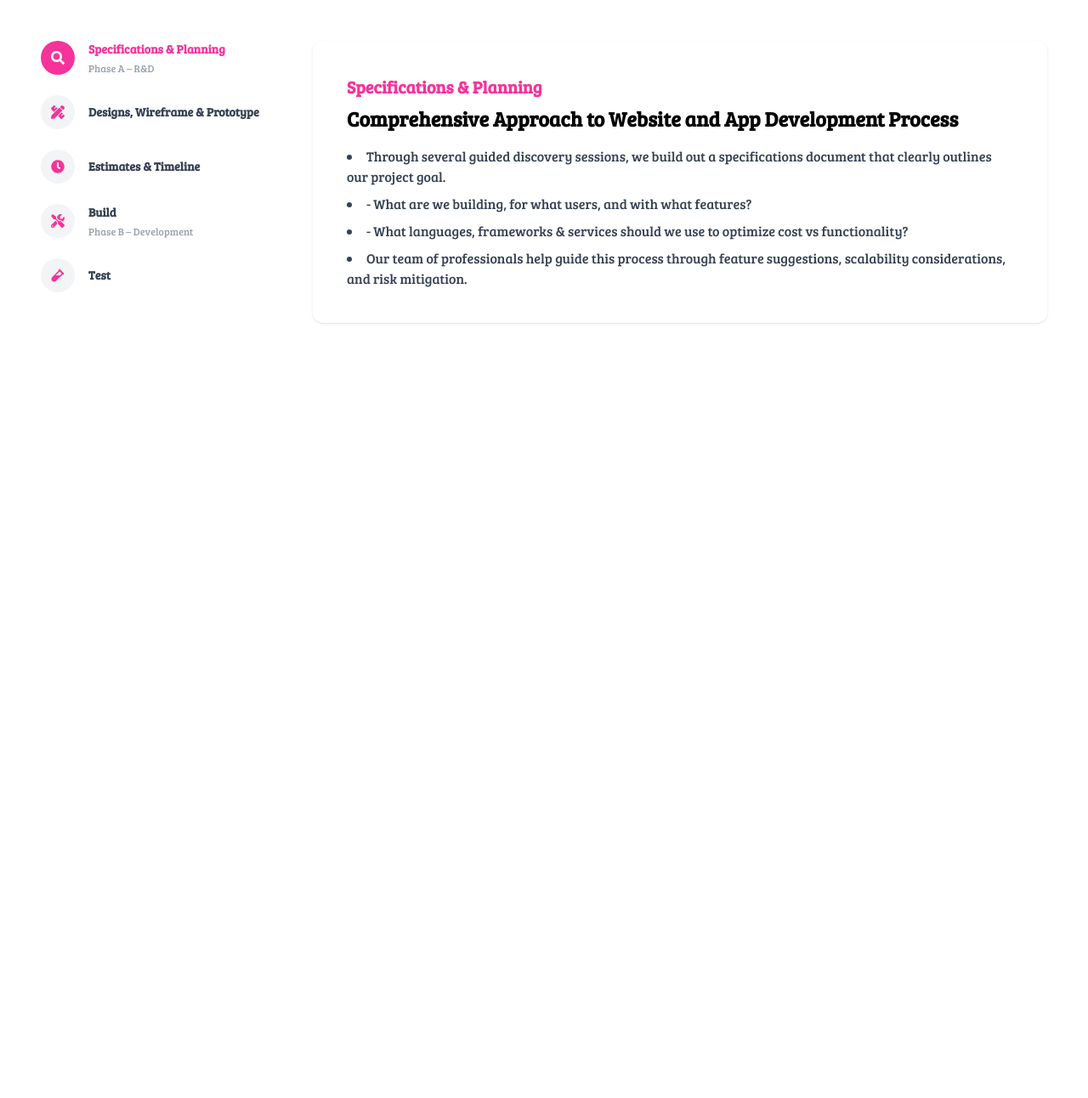
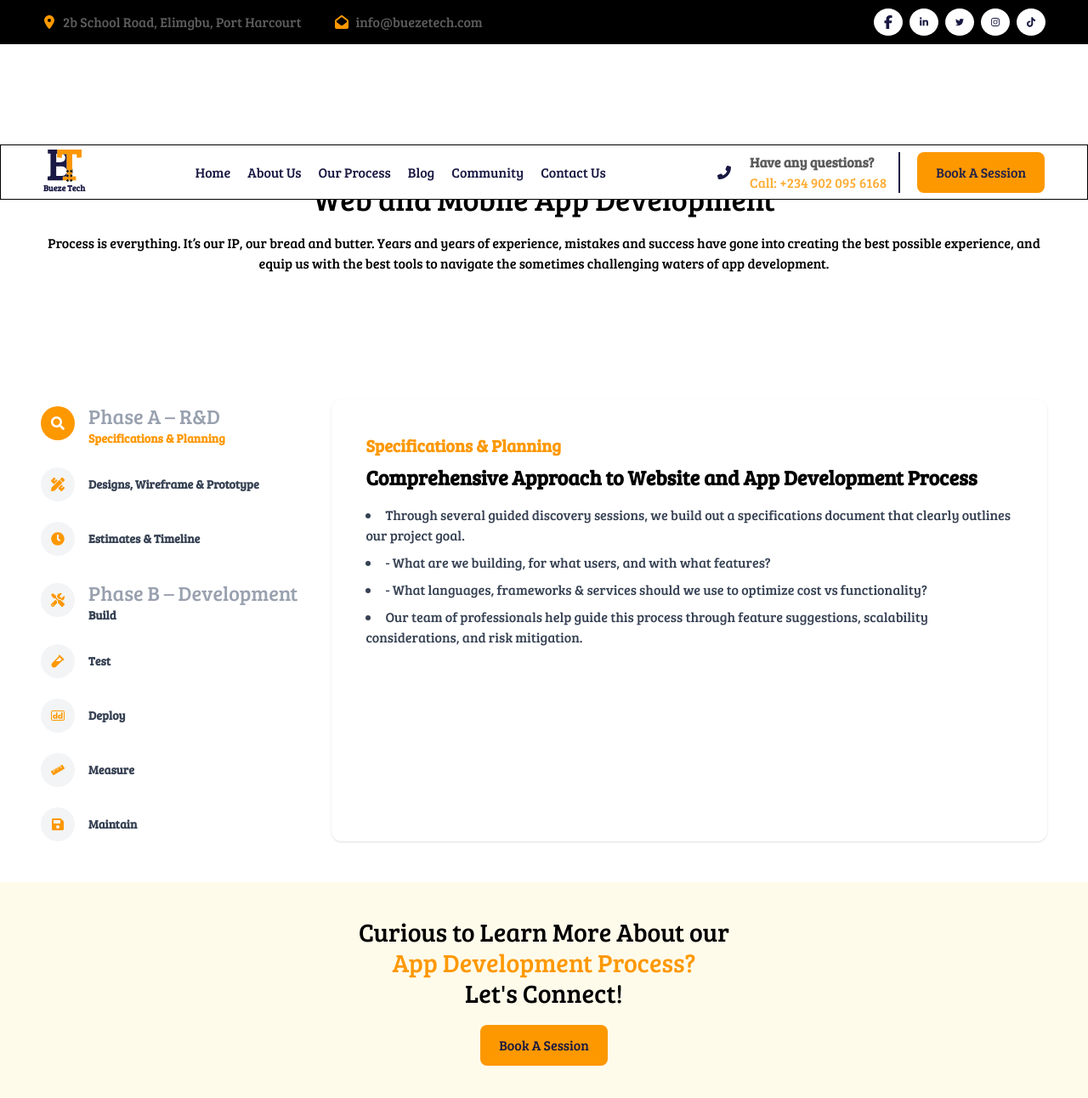
Before and after one commit to KingsleyIbe/buezetech, a Next.js app: page /our-process in a window 1280 px wide. Shown: the whole page at 85% size. Before the commit the page ends 800 px from the top, so only its background shows below. Built offline with nearby package versions, Linux system fonts and the light colour scheme.

Commit message:
Update the process page

```diff
--- a/app/our-process/page.tsx
+++ b/app/our-process/page.tsx
@@ -1,10 +1,20 @@
 import React from 'react'
 import OurProcess from '../../components/our-process/OurProcess';
+import MobileHeader from '../../components/common/MobileHeader';
+import TopHeader from '../../components/common/TopHeader';
+import MainHeader from '../../components/common/MainHeader';
+import Intro from '../../components/our-process/Intro';
+import CallToaction from '../../components/our-process/CallToaction';
 
 const page = () => {
   return (
-    <section>
+    <section className="relative mt-[150px] pt-5">
+        <TopHeader />
+        <MainHeader />
+        <MobileHeader />
+        <Intro />
         <OurProcess />
+        <CallToaction />
     </section>
   )
 }
--- a/components/home/Services.tsx
+++ b/components/home/Services.tsx
@@ -20,8 +20,8 @@ const services: Service[] = [
     description: 'We offer top-notch cybersecurity services, including risk assessments, penetration testing, and secure systems implementation.',
   },
   {
-    title: 'UI Research',
-    description: 'Our research-driven approach ensures user interfaces are intuitive, efficient, and aligned with user expectations and behaviors.',
+    title: 'UX Research',
+    description: 'Our research-driven approach ensures user experience are intuitive, efficient, and aligned with user expectations and behaviors.',
   },
   {
     title: 'UI/UX Design',
--- /dev/null
+++ b/components/our-process/CallToaction.tsx
@@ -0,0 +1,21 @@
+import Link from 'next/link';
+import React from 'react';
+
+const CallToaction = () => {
+  return (
+    <section className="bg-amber-50 text-center p-10 flex flex-col ">
+        <div className="text-3xl mb-5">
+        <p>Curious to Learn More About our </p>
+        <p className="text-[#fd9800]">App Development Process?</p>
+        <p>Let's Connect!</p>
+        </div>
+        <div className="w-[50%] m-auto">
+        <button type="button" className={` bg-[#fd9800] hover:text-[#fd9800] rounded-lg py-[12px] px-[22px] text-[#181842] hover:bg-[#181842]`}>
+                      <Link href="/contact-us#calendly">Book A Session</Link>
+                    </button>
+        </div>
+    </section>
+  );
+};
+
+export default CallToaction;
--- /dev/null
+++ b/components/our-process/Intro.tsx
@@ -0,0 +1,13 @@
+import React from 'react'
+
+const Intro = () => {
+  return (
+    <div className="text-center px-[50px]">
+        <h3 className="text-[#fd9800]">Our Process</h3>
+        <h1 className="my-5 text-4xl">Web and Mobile App Development</h1>
+        <p>Process is everything. It’s our IP, our bread and butter. Years and years of experience, mistakes and success have gone into creating the best possible experience, and equip us with the best tools to navigate the sometimes challenging waters of app development.</p>
+    </div>
+  );
+};
+
+export default Intro;
--- a/components/our-process/OurProcess.tsx
+++ b/components/our-process/OurProcess.tsx
@@ -1,6 +1,6 @@
 'use client';
 import { useState } from "react";
-import { FaSearch, FaPencilRuler, FaClock, FaTools, FaVial } from "react-icons/fa";
+import { FaSearch, FaPencilRuler, FaClock, FaTools, FaVial, FaDeploydog, FaRuler, FaSave } from "react-icons/fa";
 
 const steps = [
   {
@@ -73,6 +73,47 @@ const steps = [
         "- Security and performance audits"
       ]
     }
+  },
+  {
+    id: "B3",
+    title: "Deploy",
+    phase: "Phase B – Development",
+    icon: <FaDeploydog />,
+    content: {
+      heading: "Quality Assurance & Bug Fixing",
+      description: [
+        "Release code to Gitlab (Where we store code, which is always accessible to you).",
+        "DevOps to automate these things (trigger test automatically, use Firebase to automatically report bugs and crashes).",
+      ]
+    }
+  },
+  {
+    id: "B4",
+    title: "Measure",
+    phase: "Phase B – Development",
+    icon: <FaRuler />,
+    content: {
+      heading: "Quality Assurance & Bug Fixing",
+      description: [
+        "We conduct multiple test rounds to ensure the product is reliable and user-ready.",
+        "- Unit, integration, and usability testing",
+        "- Security and performance audits"
+      ]
+    }
+  },
+  {
+    id: "B5",
+    title: "Maintain",
+    phase: "Phase B – Development",
+    icon: <FaSave />,
+    content: {
+      heading: "Quality Assurance & Bug Fixing",
+      description: [
+        "We conduct multiple test rounds to ensure the product is reliable and user-ready.",
+        "- Unit, integration, and usability testing",
+        "- Security and performance audits"
+      ]
+    }
   }
 ];
 
@@ -80,19 +121,18 @@ export default function OurProcess() {
   const [selectedStep, setSelectedStep] = useState(steps[0]);
 
   return (
-    <div className="flex flex-col md:flex-row gap-10 p-6 md:p-12">
-      {/* Timeline */}
+    <section className="flex flex-col md:flex-row gap-10 mt-[100px] p-6 md:p-12">
       <div className="flex flex-col gap-6 min-w-[280px]">
         {steps.map((step, idx) => (
           <div key={step.id} className="flex items-center gap-4 cursor-pointer" onClick={() => setSelectedStep(step)}>
-            <div className={`w-10 h-10 flex items-center justify-center rounded-full ${selectedStep.id === step.id ? "bg-pink-500 text-white" : "bg-gray-100 text-pink-500"}`}>
+            <div className={`w-10 h-10 flex items-center justify-center rounded-full ${selectedStep.id === step.id ? "bg-[#fd9800] text-white" : "bg-gray-100 text-[#fd9800]"}`}>
               {step.icon}
             </div>
             <div>
-              <p className={`text-sm font-semibold ${selectedStep.id === step.id ? "text-pink-500" : "text-gray-700"}`}>{step.title}</p>
-              {idx === 0 || steps[idx - 1].phase !== step.phase ? (
-                <p className="text-xs text-gray-400 mt-1">{step.phase}</p>
+                 {idx === 0 || steps[idx - 1].phase !== step.phase ? (
+                <p className="text-2xl text-gray-400 mt-1">{step.phase}</p>
               ) : null}
+              <p className={`text-sm font-semibold ${selectedStep.id === step.id ? "text-[#fd9800]" : "text-gray-700"}`}>{step.title}</p>
             </div>
           </div>
         ))}
@@ -100,7 +140,7 @@ export default function OurProcess() {
 
       {/* Content Panel */}
       <div className="flex-1 bg-white rounded-xl shadow p-6 md:p-10">
-        <h2 className="text-pink-500 text-xl font-bold">{selectedStep.title}</h2>
+        <h2 className="text-[#fd9800] text-xl font-bold">{selectedStep.title}</h2>
         <h3 className="text-2xl font-semibold mt-2">{selectedStep.content.heading}</h3>
         <ul className="mt-4 list-disc list-inside space-y-2 text-gray-700">
           {selectedStep.content.description.map((point, index) => (
@@ -108,6 +148,6 @@ export default function OurProcess() {
           ))}
         </ul>
       </div>
-    </div>
+    </section>
   );
 }
--- a/styles/components/mainHeader.module.css
+++ b/styles/components/mainHeader.module.css
@@ -9,6 +9,6 @@
 }
 
 .bookSessionBtn:hover {
-    background-color: #fff;
+    background-color: #181842;
     color: #fd9800;
 }
```
